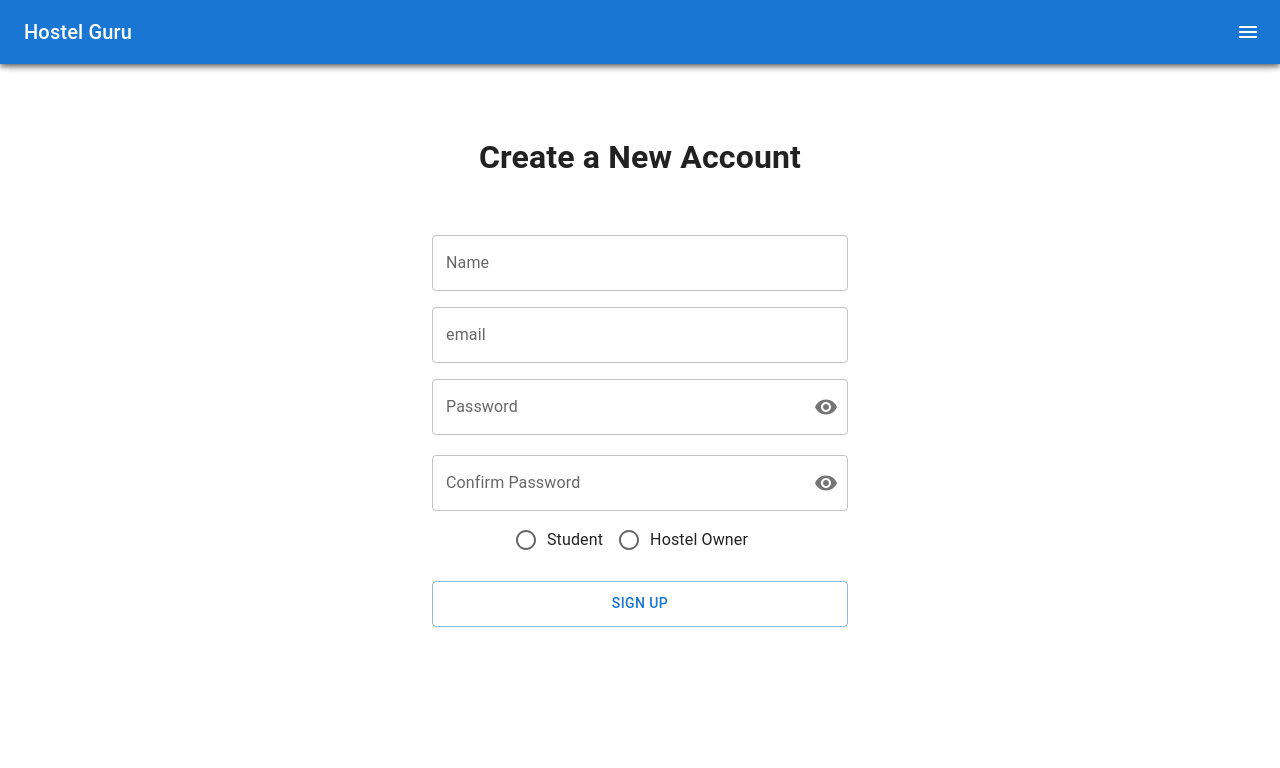
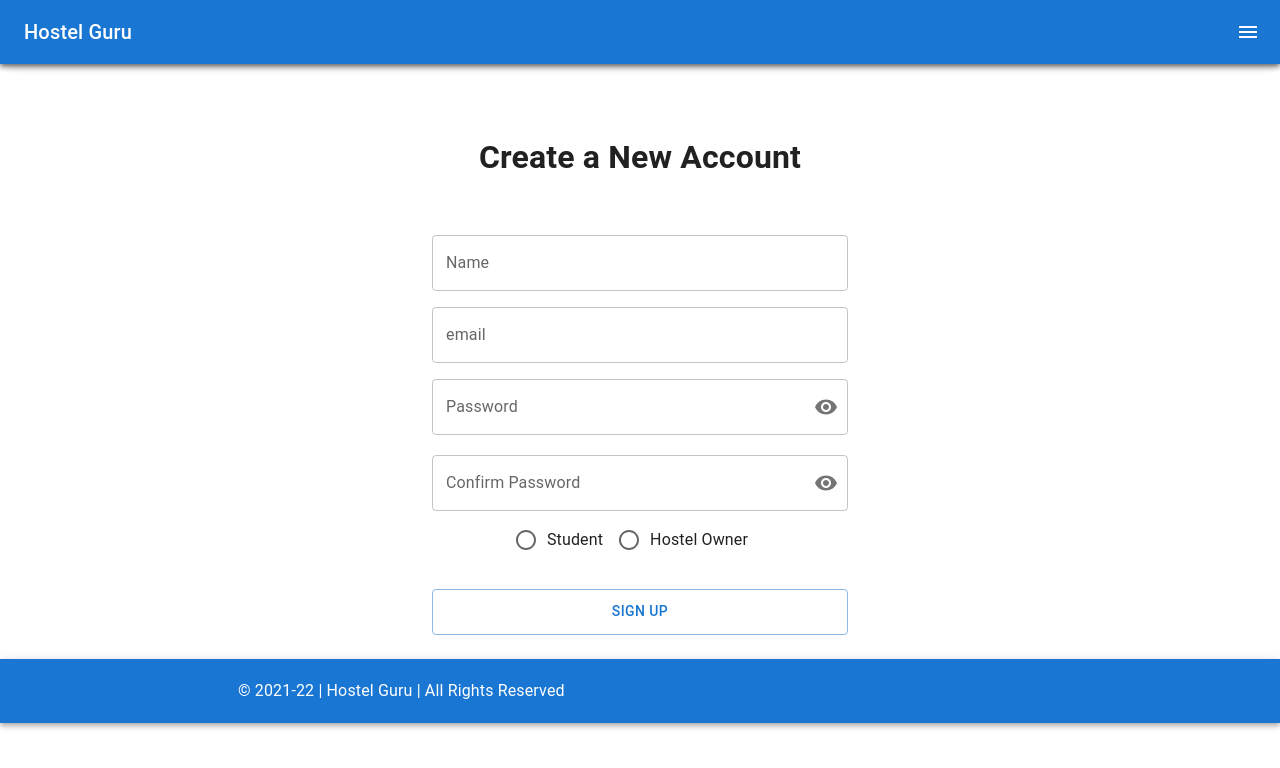
Before and after one commit to obaidismailz/Hostel-Guru-MERN, a React (Create React App) app in the folder client/: page /Signup in a window 1280 px wide. Shown: the top 768 px of the page. Built offline with nearby package versions, Linux system fonts and the light colour scheme.

Commit message:
footer added

```diff
--- a/client/src/App.js
+++ b/client/src/App.js
@@ -5,6 +5,9 @@ import HostelState from "./context/HostelState";
 import { Route } from "react-router-dom";
 import Signup from "./components/Signup";
 import Login from "./components/Login";
+
+import Footer from "./components/Footer";
+
 function App() {
   return (
     <>
@@ -22,6 +25,8 @@ function App() {
         <Route exact path="/login">
           <Login />
         </Route>
+
+        <Footer />
       </HostelState>
     </>
   );
--- /dev/null
+++ b/client/src/components/Footer.js
@@ -0,0 +1,18 @@
+import Toolbar from "@mui/material/Toolbar";
+import Typography from "@mui/material/Typography";
+import Container from "@mui/material/Container";
+import AppBar from "@mui/material/AppBar";
+
+export default function Footer() {
+  return (
+    <AppBar position="static" color="primary">
+      <Container maxWidth="md">
+        <Toolbar>
+          <Typography variant="body1" color="inherit">
+            © 2021-22 | Hostel Guru | All Rights Reserved
+          </Typography>
+        </Toolbar>
+      </Container>
+    </AppBar>
+  );
+}
--- a/client/src/components/Login.js
+++ b/client/src/components/Login.js
@@ -90,7 +90,7 @@ const DrawerHeader = styled("div")(({ theme }) => ({
   justifyContent: "flex-start",
 }));
 
-export default function Signup() {
+export default function Login() {
   const theme = useTheme();
   const [open, setOpen] = React.useState(false);
 
@@ -107,6 +107,7 @@ export default function Signup() {
     name: "",
     email: "",
     cpassword: "",
+    radioValue: "",
     showPassword: false,
   });
 
@@ -267,17 +268,19 @@ export default function Signup() {
               value="student"
               control={<Radio />}
               label="Student"
+              onChange={handleChange("radioValue")}
             />
             <FormControlLabel
-              value="male"
+              value="Hostel Owner"
               control={<Radio />}
               label="Hostel Owner"
+              onChange={handleChange("radioValue")}
             />
           </RadioGroup>
         </FormControl>
 
         <Button
-          sx={{ m: 2, width: "26rem", padding: "0.6rem" }}
+          sx={{ m: 2, marginBottom: "5rem", width: "26rem", padding: "0.6rem" }}
           variant="outlined"
         >
           Login
--- a/client/src/components/Signup.js
+++ b/client/src/components/Signup.js
@@ -107,6 +107,7 @@ export default function Signup() {
     name: "",
     email: "",
     cpassword: "",
+    radioValue: "",
     showPassword: false,
   });
 
@@ -297,19 +298,21 @@ export default function Signup() {
         <FormControl sx={{ m: 0.5 }} component="fieldset">
           <RadioGroup row aria-label="gender" name="row-radio-buttons-group">
             <FormControlLabel
-              value="student"
+              value="Student"
               control={<Radio />}
+              onChange={handleChange("radioValue")}
               label="Student"
             />
             <FormControlLabel
-              value="male"
+              value="Hostel Owner"
               control={<Radio />}
+              onChange={handleChange("radioValue")}
               label="Hostel Owner"
             />
           </RadioGroup>
         </FormControl>
         <Button
-          sx={{ m: 2, width: "26rem", padding: "0.6rem" }}
+          sx={{ m: 3, width: "26rem", padding: "0.6rem" }}
           variant="outlined"
         >
           Sign UP
```
